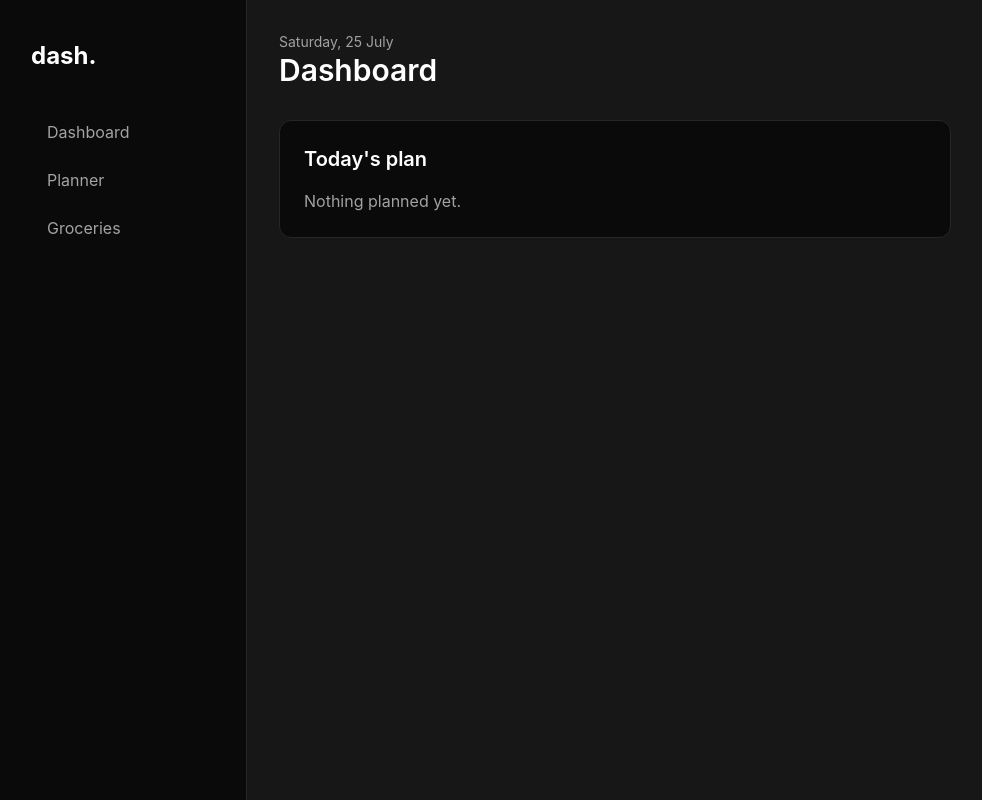
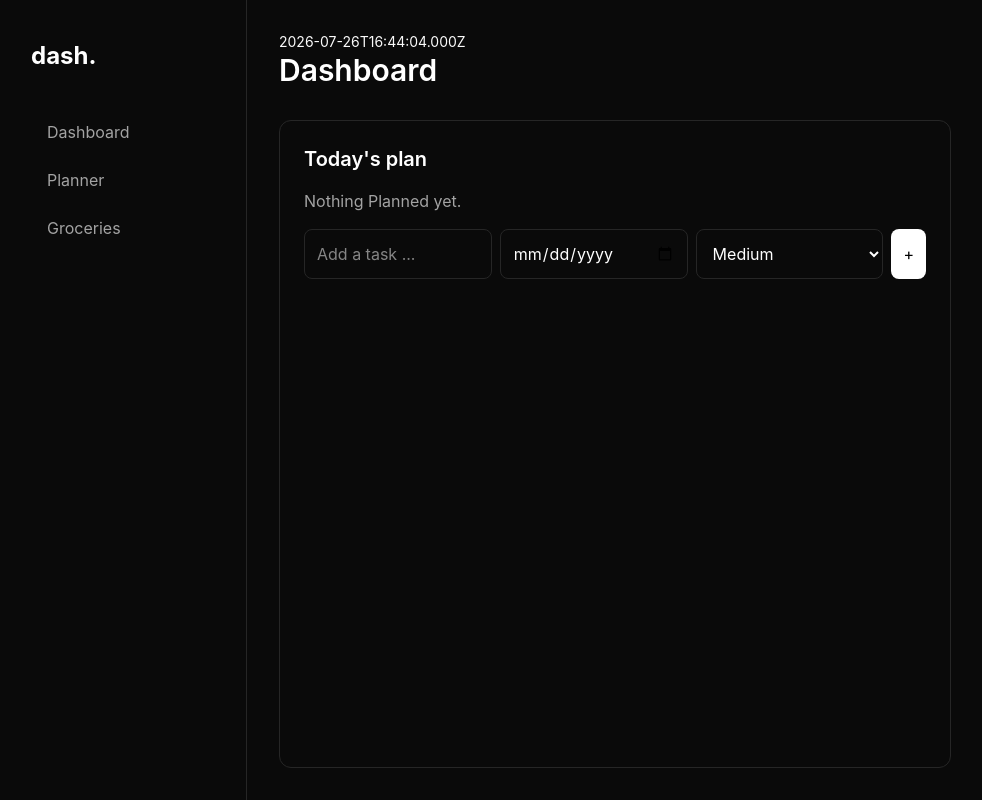
Before and after one commit to Phiphi-ctrl/dash., a React (Vite) app: page / in a window 1280 px wide. Shown: the whole page, without its empty margins (9-991 px from the left). Built offline with nearby package versions, Linux system fonts and the light colour scheme.

Commit message:
Add: Funcitonalities
 Added Adding tasks and marking them as completed and deleting tasks and and adding properties to tasks like createdAt, priority, dueDate.

```diff
--- /dev/null
+++ b/src/components/dashboard/AddTaskForm.tsx
@@ -0,0 +1,63 @@
+import { useState } from 'react'
+import type { newTask, TaskPriority } from '../../types/Task.ts'
+
+type AddTaskFormProps = {
+  onAddTask: (newTask : newTask) => void
+}
+
+function AddTaskForm ({onAddTask}: AddTaskFormProps) {
+  const [newTitle, setNewTitle] = useState('')
+  const [newDueDate, setDueDate] = useState('')
+  const [newPriority, setNewPriority] = useState<TaskPriority>('medium')
+
+  function constructNewTask(newTitle : string, newDueDate : string, newPriority : TaskPriority) {
+    return {
+      title: newTitle,
+      priority: newPriority,
+      dueDate: newDueDate,
+    }
+  }
+
+  return (
+    <form
+      className="mt-4 shrink-0 flex gap-2"
+      onSubmit={(event) => {
+        event.preventDefault()
+        onAddTask(constructNewTask(newTitle, newDueDate, newPriority))
+        setNewTitle('')
+        setDueDate('')
+        setNewPriority('medium')
+      }}
+    >
+      <input
+        type="text"
+        value={newTitle}
+        onChange={(event) => setNewTitle(event.target.value)}
+        placeholder="Add a task ..."
+        className="flex-1 w-full rounded-lg border border-app-border bg-app-background p-3 outline-none"
+      />
+      <input
+        type="date"
+        value={newDueDate}
+        onChange={(event) => setDueDate(event.target.value)}
+        defaultValue={newDueDate}
+        className="flex-1 w-full rounded-lg border border-app-border bg-app-background p-3 outline-none"
+      />
+      <select
+        value={newPriority}
+        onChange={(event) => setNewPriority(event.target.value as TaskPriority)}
+        defaultValue={newPriority}
+        className="flex-1 w-full rounded-lg border border-app-border bg-app-background p-3 outline-none"
+      >
+        <option value="low">Low</option>
+        <option value="medium">Medium</option>
+        <option value="high">High</option>
+      </select>
+      <button type="submit" className="rounded-lg bg-white text-black p-3 cursor-pointer">
+        +
+      </button>
+    </form>
+  )
+}
+
+export default AddTaskForm;
--- /dev/null
+++ b/src/components/dashboard/tasks/TaskItem.tsx
@@ -0,0 +1,37 @@
+import type { Task } from '../../../types/Task.ts'
+
+type TaskItemProps = {
+  task: Task,
+  onToggle: ( id: string ) => void,
+  onDelete: ( id: string ) => void
+}
+
+function TaskItem ({task, onToggle, onDelete} : TaskItemProps) {
+  return (
+    <li className="flex w-full items-center gap-2">
+      <input
+        type="checkbox"
+        checked={task.completed}
+        onChange={() => onToggle(task.id)}
+      />
+      <span
+        className={
+          task.completed
+            ? 'text-text-secondary line-through flex-1'
+            : 'text-text-primary flex-1'
+        }
+      >
+        {task.title}
+      </span>
+      <button
+        className="rounded-lg bg-app-surface border border-app-border text-text-secondary p-2 ml-auto hover:bg-app-surface-hover focus:outline-none"
+        type="button"
+        onClick={() => onDelete(task.id)}
+      >
+        🗑️
+      </button>
+    </li>
+  )
+}
+
+export default TaskItem;
--- /dev/null
+++ b/src/components/dashboard/tasks/TaskList.tsx
@@ -0,0 +1,31 @@
+import type { Task } from '../../../types/Task.ts'
+import TaskItem from './TaskItem.tsx'
+
+type TaskListProps = {
+  tasks: Task[],
+  onToggle: (id: string) => void,
+  onDelete: (id: string) => void,
+}
+
+function TaskList({tasks, onToggle, onDelete} : TaskListProps) {
+  return (
+    <div>
+      {tasks.length === 0 ? (
+        <p className="text-text-secondary">Nothing Planned yet.</p>
+      ) : (
+        <ul className="flex flex-col gap-2">
+          {tasks.map((task) => (
+            <TaskItem
+              key = {task.id}
+              task={task}
+              onToggle={onToggle}
+              onDelete={onDelete}
+            />
+          ))}
+        </ul>
+      )}
+    </div>
+  )
+}
+
+export default TaskList;
--- a/src/pages/Dashboard.tsx
+++ b/src/pages/Dashboard.tsx
@@ -1,16 +1,62 @@
+import { useState, useEffect } from 'react'
+import TaskList from '../components/dashboard/tasks/TaskList'
+import AddTaskForm from '../components/dashboard/AddTaskForm'
+import type { newTask, Task} from '../types/Task'
+
 function Dashboard() {
+  const [tasks, setTasks] = useState<Task[]>(() => {
+    const storedTasks = localStorage.getItem("dash.tasks")
+    if(storedTasks === null) {
+      return []
+    }
+    return JSON.parse(storedTasks)
+  })
+
+  useEffect(() => {
+    localStorage.setItem("dash.tasks", JSON.stringify(tasks))
+  }, [tasks])
+
+  function handleAddTask(newTask : newTask) {
+    if (newTask.title.trim() === '') {
+      return
+    }
+    const task : Task = {
+      id: crypto.randomUUID(),
+      title: newTask.title,
+      completed: false,
+      priority: newTask.priority,
+      dueDate: newTask.dueDate,
+      createdAt: getTodayDate()
+    }
+    setTasks((currentTasks) => [...currentTasks, task])
+  }
+  function handleDeleteTask(id : string) {
+    setTasks((currentTasks) => currentTasks.filter(task => task.id !== id))
+  }
+  function handleToggleTask(id: string) {
+    setTasks((currentTasks) => currentTasks.map((task) => task.id === id ? {...task, completed: !task.completed} : task))
+  }
+  function getTodayDate() {
+    return new Date().toISOString()
+  }
+
   return (
-    <main className="flex-1 bg-neutral-900 p-8">
+    <main className="flex flex-1 flex-col bg-app-background p-8">
       <header className="mb-8">
-        <p className="text-sm text-neutral-400">Saturday, 25 July</p>
+        <p className="text-sm text-text-primary">{getTodayDate()}</p>
 
         <h2 className="text-3xl font-semibold">Dashboard</h2>
       </header>
-
-      <section className="max-w-2xl rounded-xl border border-neutral-800 bg-neutral-950 p-6">
+      <section className="flex flex-1 max-w-2xl flex-col rounded-xl border border-app-border bg-app-background p-6">
         <h3 className="mb-4 text-xl font-semibold">Today's plan</h3>
-
-        <p className="text-neutral-400">Nothing planned yet.</p>
+        <TaskList
+          tasks={tasks}
+          onToggle={handleToggleTask}
+          onDelete={handleDeleteTask}
+        />
+        <AddTaskForm
+          onAddTask={handleAddTask}
+        />
       </section>
     </main>
   )
--- /dev/null
+++ b/src/types/Task.ts
@@ -0,0 +1,16 @@
+export type Task = {
+  id: string
+  title: string
+  completed: boolean
+  priority: TaskPriority
+  dueDate: string
+  createdAt: string
+}
+
+export type TaskPriority = "low" | "medium" | "high"
+
+export type newTask = {
+  title: string
+  priority: TaskPriority
+  dueDate: string
+}
```
